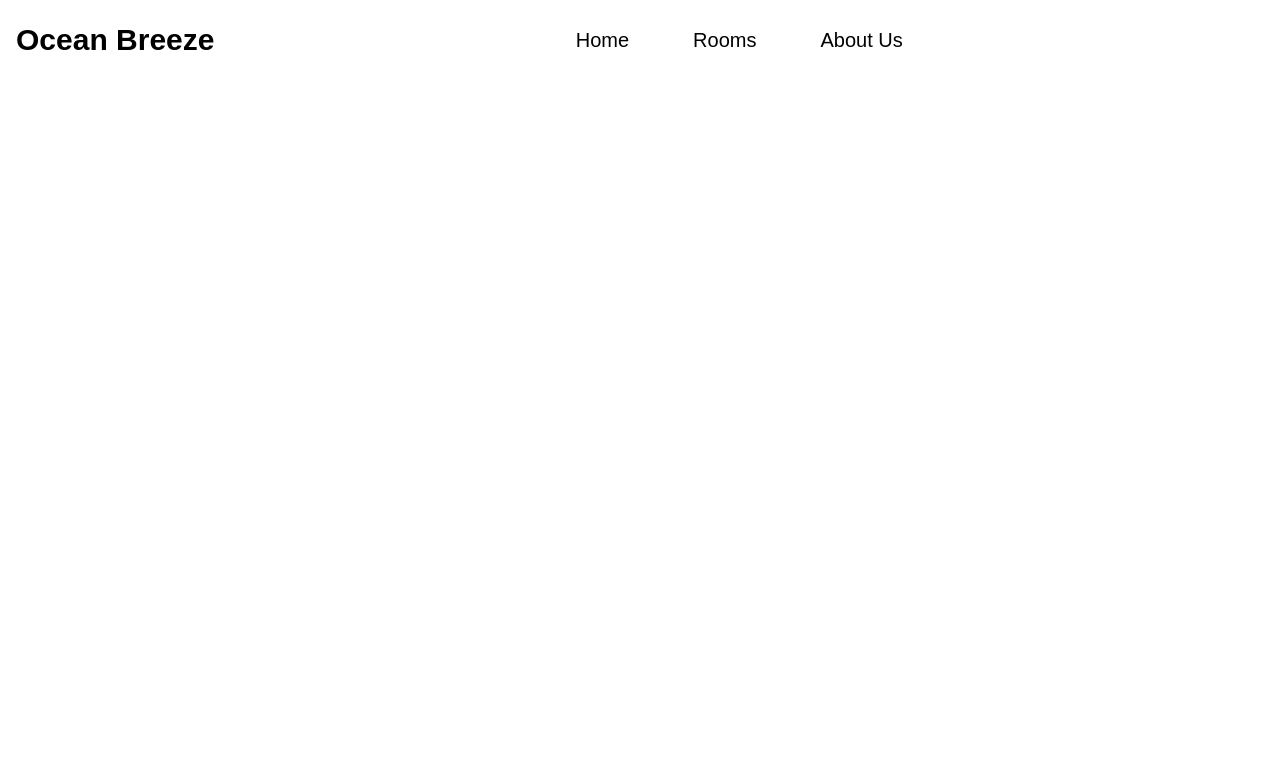
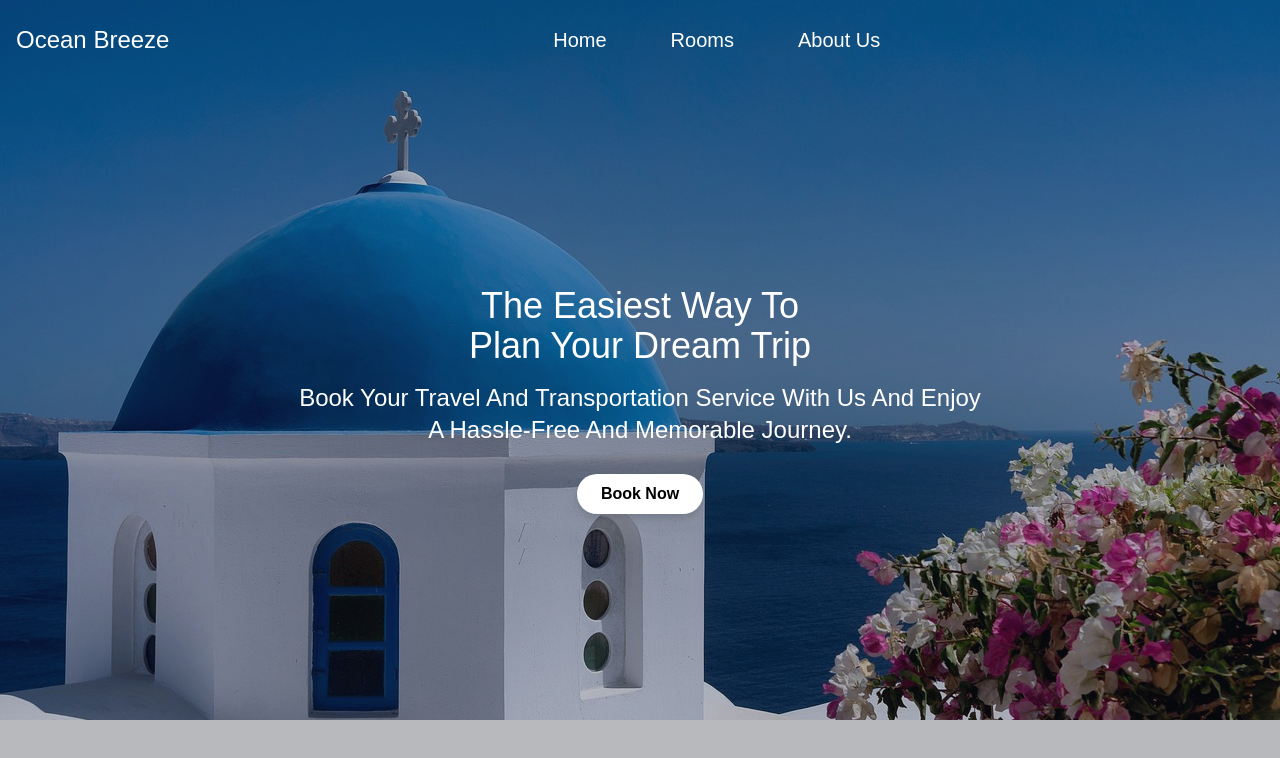
Before and after one commit to Ariesdiamond12/mlab_hotel-app, a React (Vite) app: page / in a window 1280 px wide. Shown: the top 758 px of the page. Built offline with nearby package versions, Linux system fonts and the light colour scheme.

Commit message:
Updated my code

```diff
--- a/src/App.jsx
+++ b/src/App.jsx
@@ -10,10 +10,9 @@ function App() {
     <div>
       <BrowserRouter>
         <Routes>
-          <Route path="/" element={<Navbar />} />
+          <Route path="/" element={<Hero />} />
           <Route path="/login" element={<Login />} />
           <Route path="/registration" element={<Registration />} />
-          <Route path="/Hero" element={<Hero />} />
         </Routes>
       </BrowserRouter>
     </div>
--- /dev/null
+++ b/src/components/Explore.jsx
@@ -0,0 +1,9 @@
+import React from 'react'
+
+function Explore() {
+  return (
+    <div>Explore</div>
+  )
+}
+
+export default Explore
--- a/src/components/Hero.jsx
+++ b/src/components/Hero.jsx
@@ -7,10 +7,27 @@ function Hero() {
     <div className="w-full h-screen relative">
       <Navbar />
       <div
-        className="relative h-[70vh] w-full bg-cover bg-center"
-        style={{ backgroundImage: `url(${santorini})` }}
+        className="relative h-[90vh] w-full bg-cover bg-center"
+        style={{
+          background: `url(${santorini})`,
+          backgroundRepeat: "no-repeat",
+          backgroundSize: "cover", // Add this line to ensure the image covers ,
+          backgroundPosition: "center",
+        }}
       ></div>
-      {/* <img className="w-full h-full object-cover" src={santorini} alt="" /> */}
+      <div className="absolute w-full h-full top-0 left-0 bg-gray-900/30"></div>
+      <div className="absolute top-0 w-full h-full flex flex-col justify-center items-center text-center text-white px-4">
+        <h1 className="text-3xl md:text-3xl lg:text-4xl font-normal mb-4">
+          The Easiest Way To <br /> Plan Your Dream Trip
+        </h1>
+        <p className="text-lg md:text-xl lg:text-2xl font-light max-w-[700px]">
+          Book Your Travel And Transportation Service With Us And Enjoy A
+          Hassle-Free And Memorable Journey.
+        </p>
+        <button className="rounded-full drop-shadow-lg bg-white text-black font-semibold py-2 px-6 mt-7 hover:bg-gray-200 transition">
+          Book Now
+        </button>
+      </div>
     </div>
   );
 }
--- a/src/components/Navbar.jsx
+++ b/src/components/Navbar.jsx
@@ -11,7 +11,8 @@ function Navbar() {
   };
 
   return (
-    <div className="flex justify-between items-center h-20 px-4">
+    <div className="flex w-full justify-between items-center h-20 px-4 absolute z-10 text-white">
+      {/* Navbar */}
       <div>
         <h1 onClick={handleNav} className={logo ? "hidden" : "block"}>
           Ocean Breeze
@@ -41,7 +42,7 @@ function Navbar() {
         onClick={handleNav}
         className={
           nav
-            ? "absolute left-0 top-0 w-full bg-gray-100/90 px-4 py-7 flex flex-col"
+            ? "absolute text-black left-0 top-0 w-full bg-gray-100/90 px-4 py-7 flex flex-col"
             : "absolute left-[-100%]"
         }
       >
@@ -56,6 +57,7 @@ function Navbar() {
           </div>
         </ul>
       </div>
+
     </div>
   );
 }
--- a/src/index.css
+++ b/src/index.css
@@ -1,36 +1,35 @@
-:root{
-    --primary-dark:#0368a6;
-    --primary-light:#0ca5cc;
+:root {
+  --primary-dark: #0368a6;
+  --primary-light: #0ca5cc;
 }
 
 @tailwind base;
 @tailwind components;
 @tailwind utilities;
 
-@import url('https://fonts.googleapis.com/css2?family=Poppins:wght@400;600&display=swap');
-
+@import url("https://fonts.googleapis.com/css2?family=Poppins:wght@400;600&display=swap");
 
 body {
   font-family: "Poppins", sans-serif;
 }
 
-@layer base{
-    body{
-        @apply font-[Poppins]
+@layer base {
+  body {
+    @apply font-[Poppins];
   }
-    li{
-        @apply p-4 text-xl
+  li {
+    @apply p-4 text-xl;
   }
-    h1{
-        @apply text-2xl md:text-3xl font-semibold
+  h1 {
+    @apply text-2xl md:text-2xl font-medium;
   }
-    h2{
-        @apply text-2xl font-bold
+  h2 {
+    @apply text-2xl font-bold;
   }
-    h3{
-        @apply text-xl font-bold
+  h3 {
+    @apply text-xl font-bold;
   }
-    button{
-        @apply p-3 border bg-gradient-to-r from-[var(--primary-dark)] to-[var(--primary-light)] text-white rounded-2xl
+  /* button {
+    @apply p-3 border bg-gradient-to-r from-[var(--primary-dark)] to-[var(--primary-light)] text-white rounded-2xl;
+  } */
 }
-}
```
Lines whose indentation alone changed are shown as unchanged.
